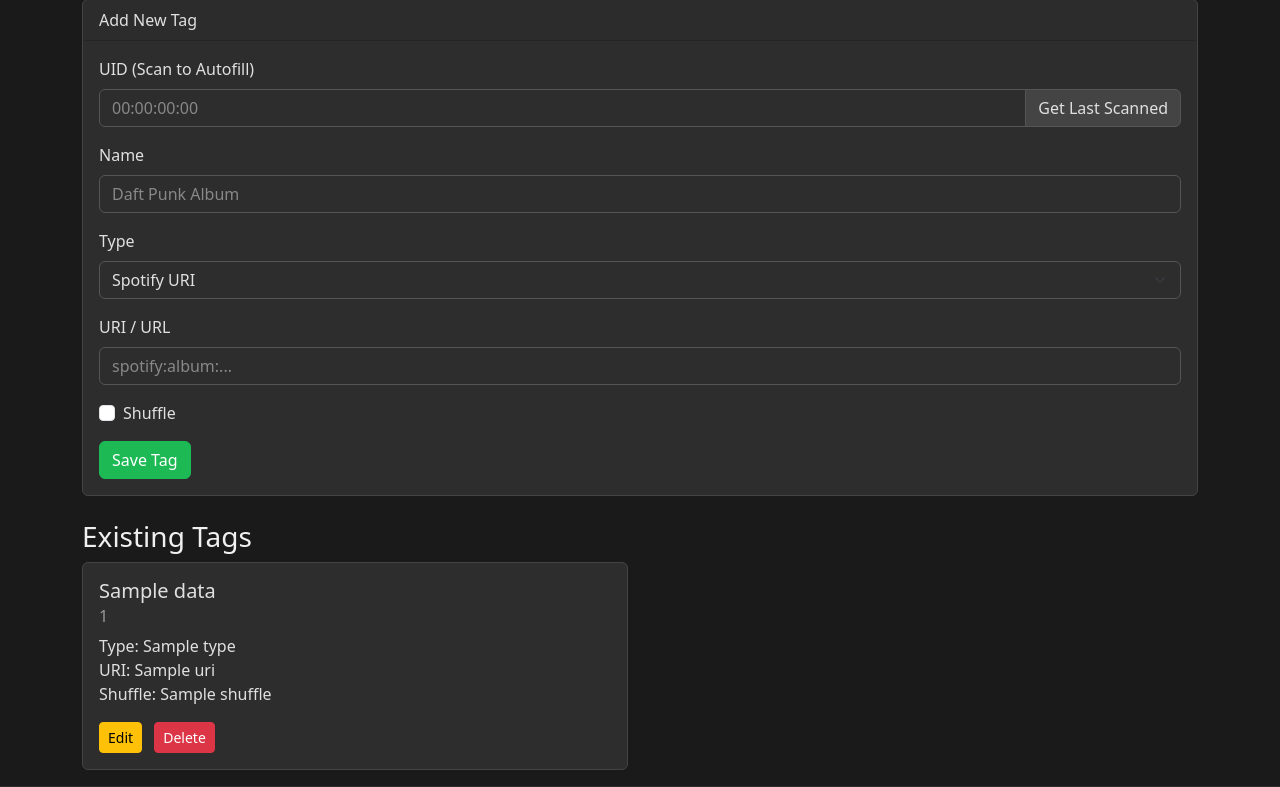
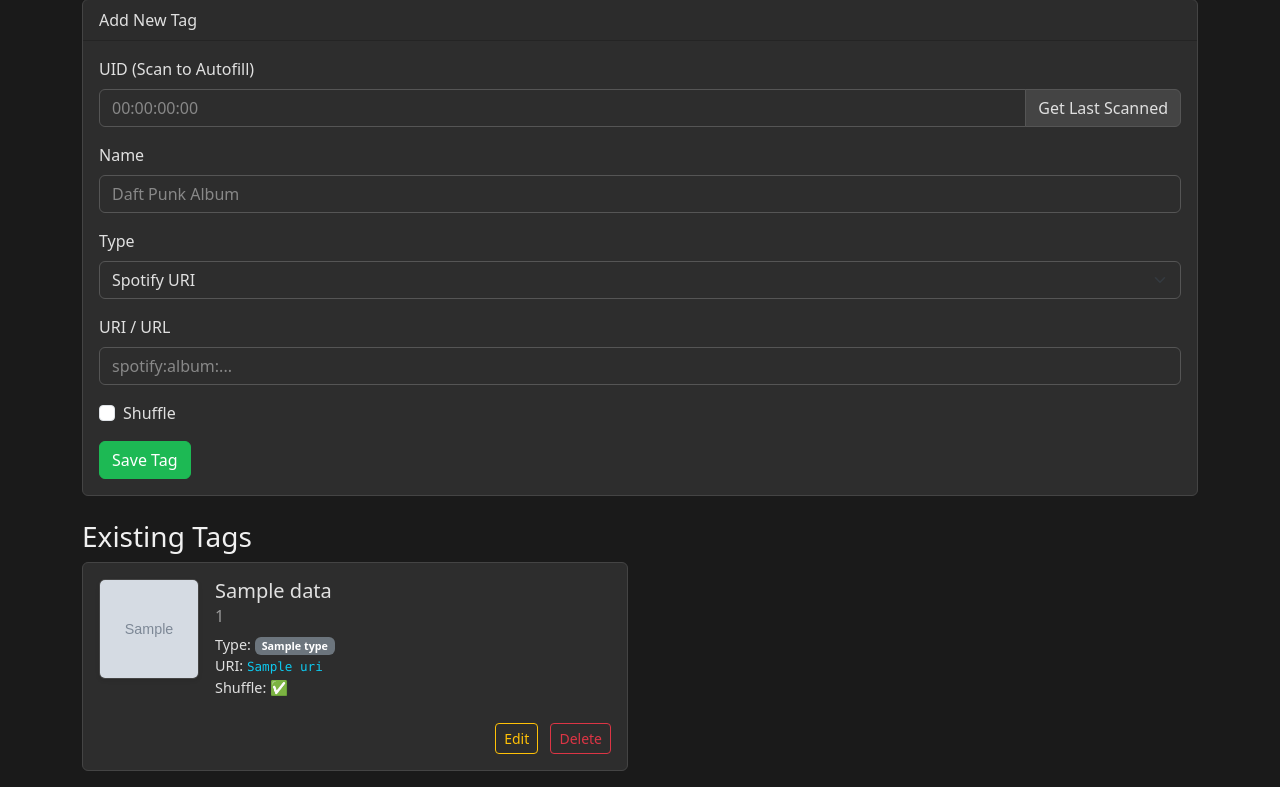
Before and after one commit to janniklas-jakob/floppyfy, a Flask app: template src/templates/index.html in a window 1280 px wide. Shown: the part 159-946 px from the top of the page. Run offline with Flask 3, Linux system fonts and the light colour scheme; the template is opened without the code that fills it: most values are stand-ins (such as "Sample title", 1, 10 or a date in 2020); grey boxes marked "Sample" are stand-in pictures.

Commit message:
Show Album cover of tag in web ui

```diff
--- a/src/templates/index.html
+++ b/src/templates/index.html
@@ -165,21 +165,30 @@
         <div class="row">
             {% for uid, data in tags.items() %}
             <div class="col-md-6 mb-3">
-                <div class="card">
+                <div class="card h-100">
                     <div class="card-body">
+                        <div class="d-flex align-items-start">
+                            {% if data.cover_url %}
+                            <img src="{{ data.cover_url }}" class="rounded me-3 shadow-sm" style="width: 100px; height: 100px; object-fit: cover; border: 1px solid #444;" alt="Cover">
+                            {% endif %}
+                            <div class="flex-grow-1">
                                 <h5 class="card-title">{{ data.name }}</h5>
                                 <h6 class="card-subtitle mb-2 text-muted">{{ uid }}</h6>
-                        <p class="card-text">
-                            Type: {{ data.type }}<br>
-                            URI: {{ data.uri }}<br>
-                            Shuffle: {{ data.shuffle }}
+                                <p class="card-text mb-3" style="font-size: 0.9rem;">
+                                    Type: <span class="badge bg-secondary">{{ data.type }}</span><br>
+                                    URI: <code class="text-info">{{ data.uri[:30] }}{{ '...' if data.uri|length > 30 }}</code><br>
+                                    Shuffle: {{ '✅' if data.shuffle else '❌' }}
                                 </p>
-                        <button class="btn btn-sm btn-warning me-2"
+                            </div>
+                        </div>
+                        <div class="mt-2 text-end">
+                            <button class="btn btn-sm btn-outline-warning me-2"
                                 onclick="editTag('{{ uid }}', '{{ data.name }}', '{{ data.uri }}', '{{ data.type }}', {{ 'true' if data.shuffle else 'false' }})">Edit</button>
                             <form action="/delete_tag" method="POST" style="display:inline">
                                 <input type="hidden" name="uid" value="{{ uid }}">
-                            <button type="submit" class="btn btn-sm btn-danger">Delete</button>
+                                <button type="submit" class="btn btn-sm btn-outline-danger">Delete</button>
                             </form>
+                        </div>
                     </div>
                 </div>
             </div>
--- a/src/web_ui.py
+++ b/src/web_ui.py
@@ -5,6 +5,7 @@ Run with: ``python src/web_ui.py``
 Accessible at ``http://<pi-ip>:5000``
 """
 
+import requests
 from flask import Flask, render_template, request, redirect, url_for, jsonify
 
 from config import PlaybackSource
@@ -56,6 +57,25 @@ def settings() -> str:
 
 
 # ------------------------------------------------------------------
+# Internal helpers
+# ------------------------------------------------------------------
+
+def get_spotify_image(url: str) -> str | None:
+    """Fetch cover art URL from Spotify oEmbed."""
+    if 'spotify.com' not in url:
+        return None
+    try:
+        # Spotify oEmbed gives us metadata including thumbnail_url
+        oembed_url = f"https://open.spotify.com/oembed?url={url}"
+        resp = requests.get(oembed_url, timeout=5)
+        if resp.ok:
+            return resp.json().get('thumbnail_url')
+    except Exception:
+        pass
+    return None
+
+
+# ------------------------------------------------------------------
 # API / Actions
 # ------------------------------------------------------------------
 
@@ -76,11 +96,16 @@ def add_tag():
     shuffle = request.form.get('shuffle') == 'on'
 
     if uid and name and uri and type_ in VALID_TYPES:
+        cover_url = None
+        if type_ == 'spotify':
+            cover_url = get_spotify_image(uri)
+
         tag_manager.set_tag(uid, {
             'name': name,
             'uri': uri,
             'type': type_,
             'shuffle': shuffle,
+            'cover_url': cover_url
         })
     return redirect(url_for('index'))
 
```
Lines whose indentation alone changed are shown as unchanged.
